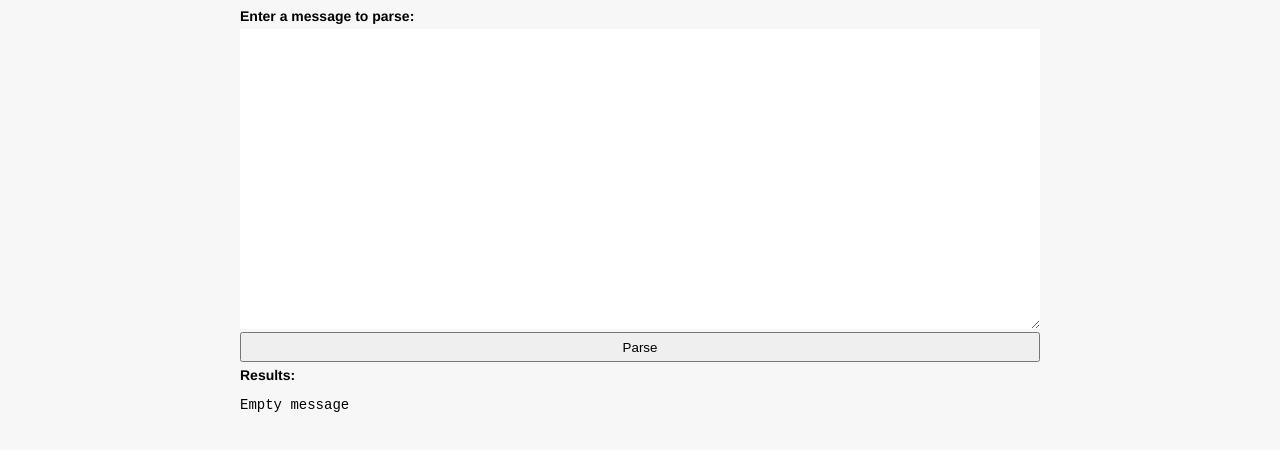
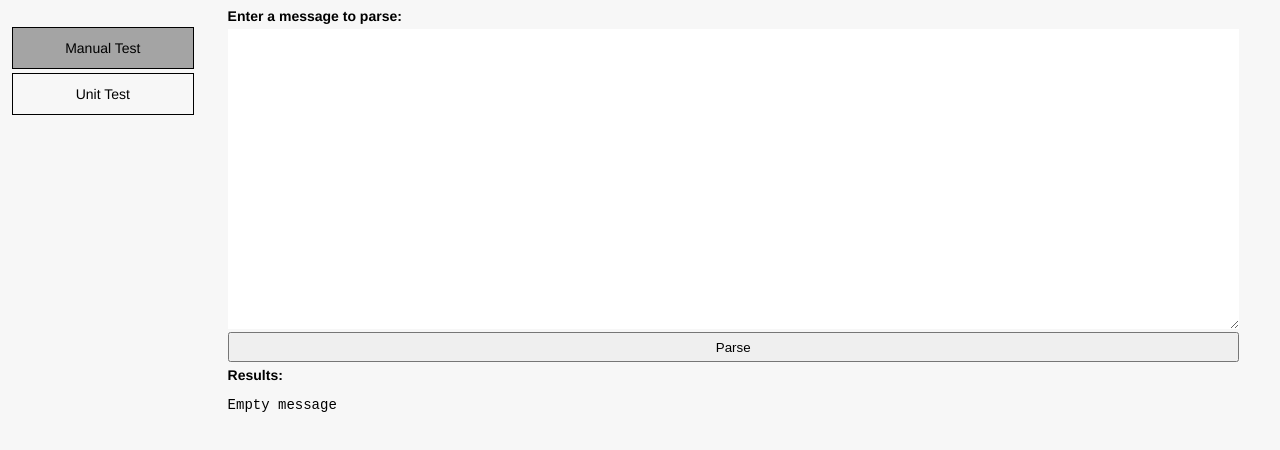
Before and after one commit to emreboga/message-parser, a plain HTML site: page index.html in a window 1280 px wide. Both pictures are taken after a click on the button "Parse". Drawn offline with Linux system fonts and the light colour scheme.

Commit message:
- adding navigation for unit and manual testing - improving regex to include links with no protocol in the beginning - adding http injection to links without a protocol in the beginning

```diff
--- a/index.html
+++ b/index.html
@@ -5,7 +5,14 @@
     <link rel="stylesheet" type="text/css" href="styles/messageparser.css">
 </head>
 <body>
+<div class="nav">
+    <ul>
+        <li id="nav-manual-test"><span>Manual Test</span></li>
+        <li id="nav-unit-test"><span>Unit Test</span></li>
+    </ul>
+</div>
 <div class='main'>
+    <div id="manual" class='manual-test'>
         <div class='test-input'>
             <label>Enter a message to parse:</label>
             <div>
@@ -18,6 +25,9 @@
             <pre id='output'></pre>
         </div>
     </div>
+    <div id="unit" class="unit-test">
+    </div>
+</div>
 <script type="text/javascript" src="scripts/utils.js"></script>
 <script type="text/javascript" src="scripts/config/rules.js"></script>
 <script type="text/javascript" src="scripts/rules/rule-base.js"></script>
@@ -28,8 +38,33 @@
     var elmButton = document.getElementById('button');
     var elmTextArea = document.getElementById('input');
     var elmOutput = document.getElementById('output');
+    var elmNavManTest = document.getElementById('nav-manual-test');
+    var elmNavUnitTest = document.getElementById('nav-unit-test');
+    var elmManual = document.getElementById('manual');
+    var elmUnit = document.getElementById('unit');
+
     var mp = new MessageParser(RuleGenerator.generate(allRules));
-    elmButton.addEventListener('click', function() {
+
+    elmButton.addEventListener('click', setupManualTesting);
+    elmNavManTest.addEventListener('click', manuelTestSelected);
+    elmNavUnitTest.addEventListener('click', unitTestSelected);
+
+    function manuelTestSelected() {
+        elmNavManTest.style.backgroundColor = '#A4A4A4';
+        elmNavUnitTest.style.backgroundColor = '#f7f7f7';
+        elmUnit.style.display = 'none';
+        elmManual.style.display = 'block';
+        elmButton.addEventListener('click', setupManualTesting);
+    }
+
+    function unitTestSelected() {
+        elmNavManTest.style.backgroundColor = '#f7f7f7';
+        elmNavUnitTest.style.backgroundColor = '#A4A4A4';
+        elmManual.style.display = 'none';
+        elmUnit.style.display = 'block';
+    }
+
+    function setupManualTesting() {
         elmButton.innerHTML = 'Please wait...';
         elmButton.setAttribute('disabled', 'disabled');
         mp.parse(elmTextArea.value).then(function(results) {
@@ -44,7 +79,9 @@
             elmButton.removeAttribute('disabled');
             elmButton.innerHTML = 'Parse';
         });
-    });
+    }
+
+
 </script>
 </body>
 </html>
--- a/scripts/config/rules.js
+++ b/scripts/config/rules.js
@@ -20,7 +20,7 @@ var allRules = {
             'type': 'link',
             'name': 'links',
             'regex': {
-                'pattern': /(http|https)\:\/\/[a-zA-Z0-9\-\.]+\.[a-zA-Z]{2,3}(\/\S*)?/ig,
+                'pattern': /((http|https)\:\/\/)?(www.)?[a-zA-Z0-9\-\.]+\.[a-zA-Z]{2,3}(\/\S*)?/ig,
                 'matchGroup': 0
             },
             'fetchUrl': 'http://title-service.azurewebsites.net/links'
--- a/scripts/rules/rule-link.js
+++ b/scripts/rules/rule-link.js
@@ -9,6 +9,15 @@
             var values = results[this.name];
             var fetchUrl = this.options.fetchUrl;
             if (!utils.isEmptyArray(values) && !utils.isUndefinedOrNull(fetchUrl)) {
+                for (var i = 0, l = values.length; i < l; i++) {
+                    // our regex matches urls without protocol too and we need to add them here
+                    var value = values[i];
+                    if (value.toUpperCase().indexOf('HTTP://') < 0 &&
+                        value.toUpperCase().indexOf('HTTPS://') < 0) {
+                        value = 'http://' + value;
+                        values[i] = value;
+                    }
+                }
                 // resolve with page titles recieved from the service
                 promise = this.getPageTitles(values, fetchUrl);
             } else {
--- a/styles/messageparser.css
+++ b/styles/messageparser.css
@@ -7,21 +7,58 @@ body {
     font-family: "Helvetica Neue", Helvetica, Arial, sans-serif;
 }
 
-.main {
-    width: 800px;
-    height: 600px;
-    margin: 0 auto;
+.hidden {
+    display: none !important;
 }
 
-.main label {
+.nav {
+    width: 15%;
+    height: 600px;
+    margin-top: 15px;
+    margin-right: 30px;
+    float: left;
+}
+
+.nav ul {
+    list-style-type: none;
+    padding: 0;
+    margin: 0;
+}
+
+.nav ul li {
+    height: 40px;
+    margin: 4px;
+    text-align: center;
+    border: 1px solid ;
+}
+
+.nav ul li:hover {
+    cursor: pointer;
+}
+
+.nav ul li span {
+    line-height: 40px;
+}
+
+#nav-manual-test {
+    background-color: #A4A4A4;
+}
+
+.main {
+    width: 80%;
+    height: 600px;
+    float: left;
+}
+
+.main .manual-test label {
     font-weight: bold;
 }
 
-.main .test-input {
+.main .manual-test .test-input {
     width: 100%;
 }
 
-.main .test-input textarea {
+.main .manual-test .test-input textarea {
     width: 100%;
     margin-top: 5px;
     padding: 0px;
@@ -32,8 +69,12 @@ body {
     box-shadow: none;
 }
 
-.main .test-input button {
+.main .manual-test .test-input button {
     width: 100%;
     height: 30px;
     margin-bottom: 5px;
 }
+
+.main .unit-test {
+    display: none;
+}
```
Lines whose indentation alone changed are shown as unchanged.
